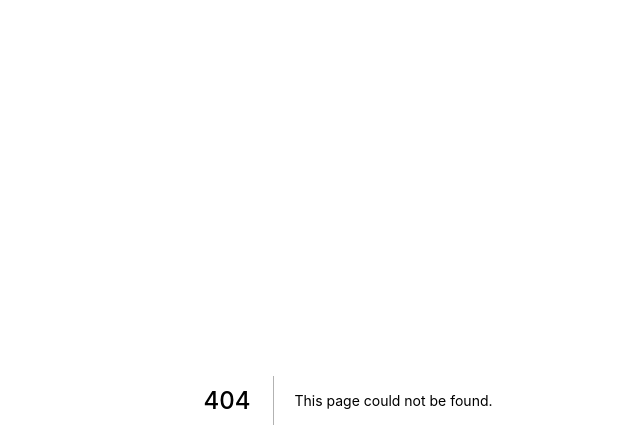
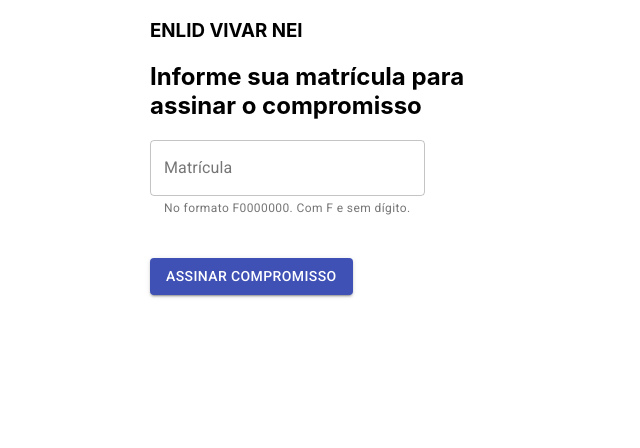
Before and after one commit to juliocholiveira/nextjs-first, a Next.js app: page /enlid in a window 1280 px wide. Before the commit this address had no page. Shown: the top 448 px of the page, without its empty margins (292-932 px from the left). Built offline with nearby package versions, Linux system fonts and the light colour scheme.

Commit message:
feat: novas funcionalidades

```diff
--- a/package.json
+++ b/package.json
@@ -8,6 +8,8 @@
     "start": "next start"
   },
   "dependencies": {
+    "@material-ui/core": "^4.11.4",
+    "axios": "^0.21.1",
     "firebase-admin": "^9.4.2",
     "next": "^10.2.0",
     "react": "17.0.1",
--- /dev/null
+++ b/pages/_document.js
@@ -0,0 +1,71 @@
+import React from "react";
+import Document, { Html, Head, Main, NextScript } from "next/document";
+import { ServerStyleSheets } from "@material-ui/core/styles";
+import theme from "../src/theme";
+
+export default class MyDocument extends Document {
+  render() {
+    return (
+      <Html lang="en">
+        <Head>
+          {/* PWA primary color */}
+          <meta name="theme-color" content={theme.palette.primary.main} />
+          <link
+            rel="stylesheet"
+            href="https://fonts.googleapis.com/css?family=Roboto:300,400,500,700&display=swap"
+          />
+        </Head>
+        <body>
+          <Main />
+          <NextScript />
+        </body>
+      </Html>
+    );
+  }
+}
+
+// `getInitialProps` belongs to `_document` (instead of `_app`),
+// it's compatible with server-side generation (SSG).
+MyDocument.getInitialProps = async (ctx) => {
+  // Resolution order
+  //
+  // On the server:
+  // 1. app.getInitialProps
+  // 2. page.getInitialProps
+  // 3. document.getInitialProps
+  // 4. app.render
+  // 5. page.render
+  // 6. document.render
+  //
+  // On the server with error:
+  // 1. document.getInitialProps
+  // 2. app.render
+  // 3. page.render
+  // 4. document.render
+  //
+  // On the client
+  // 1. app.getInitialProps
+  // 2. page.getInitialProps
+  // 3. app.render
+  // 4. page.render
+
+  // Render app and page and get the context of the page with collected side effects.
+  const sheets = new ServerStyleSheets();
+  const originalRenderPage = ctx.renderPage;
+
+  ctx.renderPage = () =>
+    originalRenderPage({
+      enhanceApp: (App) => (props) => sheets.collect(<App {...props} />),
+    });
+
+  const initialProps = await Document.getInitialProps(ctx);
+
+  return {
+    ...initialProps,
+    // Styles fragment is rendered after the app and page rendering finish.
+    styles: [
+      ...React.Children.toArray(initialProps.styles),
+      sheets.getStyleElement(),
+    ],
+  };
+};
--- /dev/null
+++ b/pages/enlid.js
@@ -0,0 +1,50 @@
+import Link from "next/link";
+import { Button } from "@material-ui/core";
+import TextField from "@material-ui/core/TextField";
+import Container from "@material-ui/core/Container";
+import axios from "axios";
+import { useState } from "react";
+
+function Enlid() {
+  const [chave, setChave] = useState("");
+
+  const salvar = () => {
+    axios
+      .post("/api/entry", {
+        slug: chave,
+      })
+      .then(function (response) {
+        console.log(response);
+        setChave("");
+      })
+      .catch(function (error) {
+        console.log(error);
+      });
+  };
+
+  return (
+    <Container maxWidth="xs">
+      <h3>ENLID VIVAR NEI</h3>
+      <h2>Informe sua matrícula para assinar o compromisso</h2>
+
+      <TextField
+        id="outlined-basic"
+        label="Matrícula"
+        variant="outlined"
+        helperText="No formato F0000000. Com F e sem dígito."
+        value={chave}
+        onChange={(e) => setChave(e.target.value)}
+      />
+
+      <br />
+      <br />
+      <br />
+
+      <Button variant="contained" color="primary" onClick={() => salvar()}>
+        Assinar Compromisso
+      </Button>
+    </Container>
+  );
+}
+
+export default Enlid;
--- /dev/null
+++ b/src/theme.js
@@ -0,0 +1,22 @@
+import { createMuiTheme } from "@material-ui/core/styles";
+import { red } from "@material-ui/core/colors";
+
+// Create a theme instance.
+const theme = createMuiTheme({
+  palette: {
+    primary: {
+      main: "#556cd6",
+    },
+    secondary: {
+      main: "#19857b",
+    },
+    error: {
+      main: red.A400,
+    },
+    background: {
+      default: "#fff",
+    },
+  },
+});
+
+export default theme;
```
Also changed, not shown: pages/sobre.js (+19 -1 lines), 1 other file (tests, documents, lock files or other folders).
